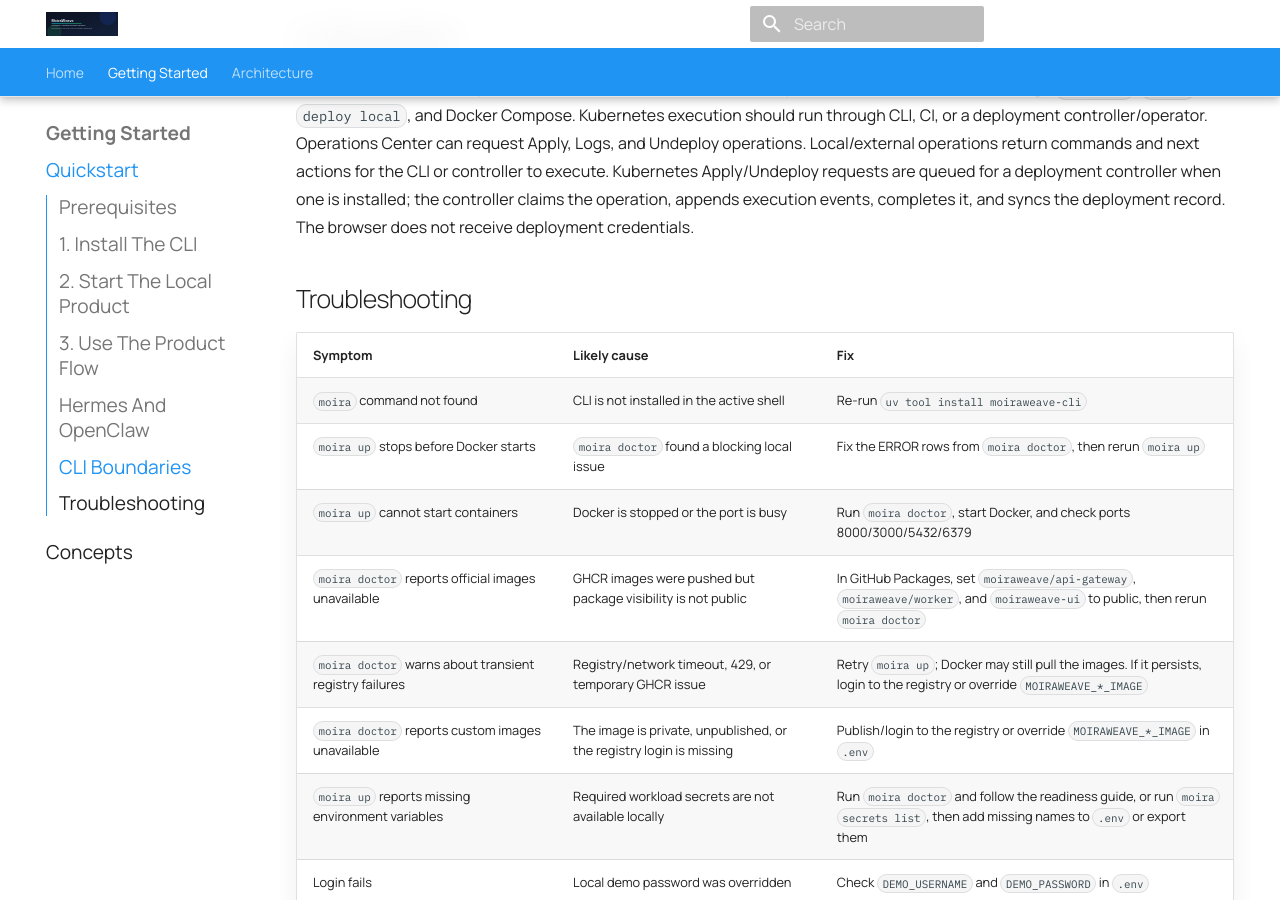
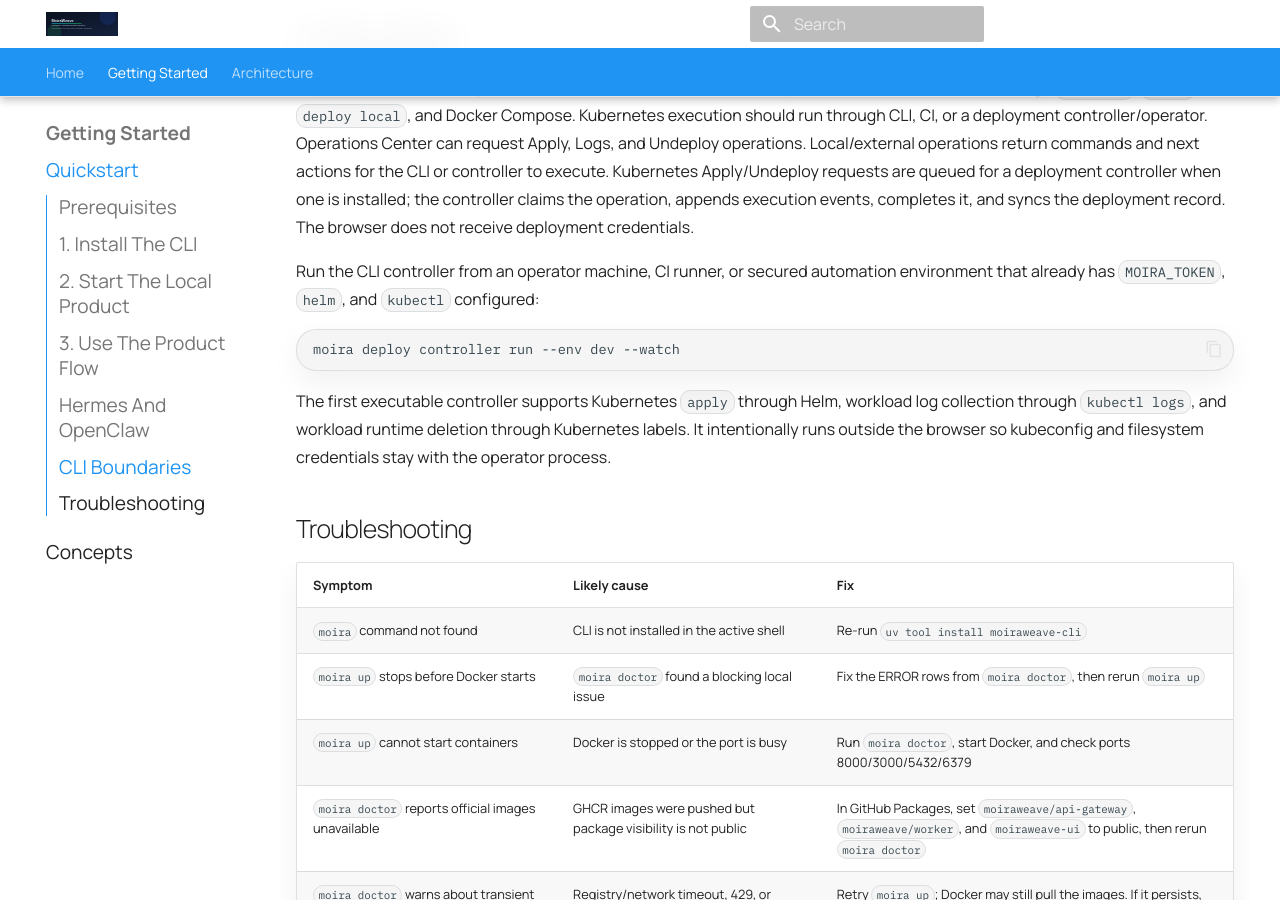
Before and after one commit to moiraweave-labs/moiraweave-docs, an MkDocs documentation site: the page built from docs/quickstart.md, in a window 1280 px wide and 900 px high, scrolled down 4075 px. Built offline with MkDocs 1.6.1 and Material for MkDocs 9.7.7, drawn with Linux system fonts in a browser that asks for light colours; comment, search, counter and statistics services are not loaded.

Commit message:
docs: document cli deployment controller

````diff
--- a/docs/quickstart.md
+++ b/docs/quickstart.md
@@ -211,6 +211,19 @@ a deployment controller when one is installed; the controller claims the
 operation, appends execution events, completes it, and syncs the deployment
 record. The browser does not receive deployment credentials.
 
+Run the CLI controller from an operator machine, CI runner, or secured
+automation environment that already has `MOIRA_TOKEN`, `helm`, and `kubectl`
+configured:
+
+```bash
+moira deploy controller run --env dev --watch
+```
+
+The first executable controller supports Kubernetes `apply` through Helm,
+workload log collection through `kubectl logs`, and workload runtime deletion
+through Kubernetes labels. It intentionally runs outside the browser so
+kubeconfig and filesystem credentials stay with the operator process.
+
 ## Troubleshooting
 
 | Symptom | Likely cause | Fix |
````
Also changed, not shown: docs/agent-ops-architecture.md (+3 -0 lines), docs/architecture.md (+8 -0 lines).
